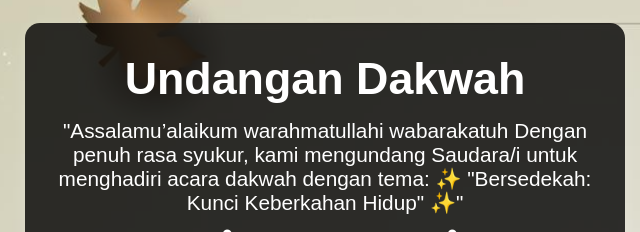
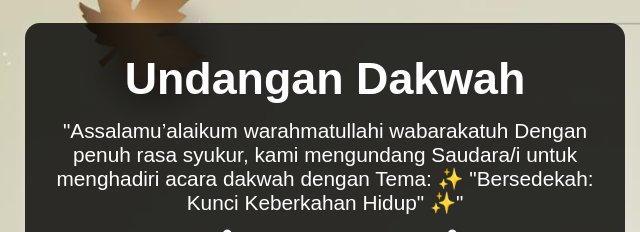
Before and after one commit to tian0218111/Dakwah-Kezia, a plain HTML site: page index.html in a window 1280 px wide. Shown: the top 232 px of the page, 315-955 px from the left. Drawn offline with Linux system fonts and the light colour scheme.

Commit message:
Update index.html

```diff
--- a/index.html
+++ b/index.html
@@ -101,8 +101,8 @@
       <h1>Undangan Dakwah</h1>
       <p>
         "Assalamu’alaikum warahmatullahi wabarakatuh Dengan penuh rasa syukur,
-        kami mengundang Saudara/i untuk menghadiri acara dakwah dengan tema: ✨
-        "Bersedekah: Kunci Keberkahan Hidup" ✨"
+        kami mengundang Saudara/i untuk menghadiri acara dakwah dengan Tema: </tr>
+        ✨ "Bersedekah: Kunci Keberkahan Hidup" ✨"
       </p>
       <p class="arabic">
         وَالصَّدَقَةُ تُطْفِئُ الخَطِيئَةَ كَمَا يُطْفِئُ المَاءُ النَّارَ
```
